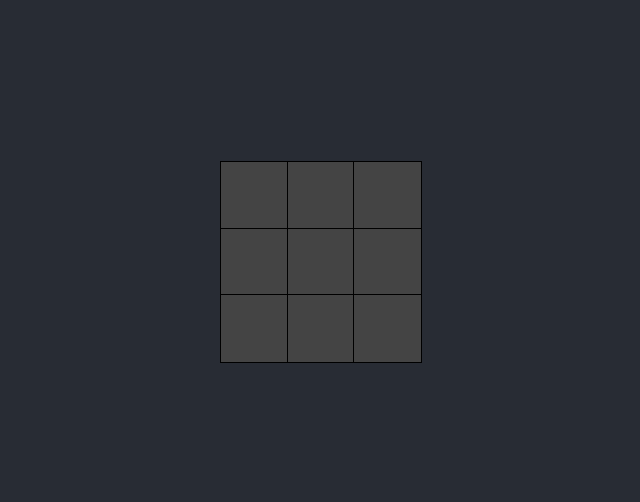
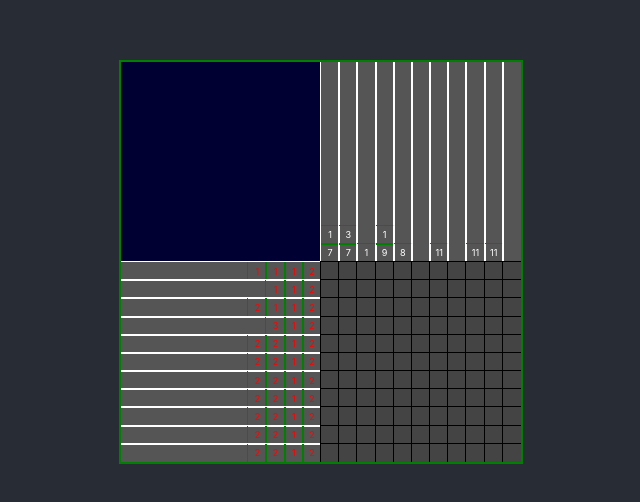
Before and after one commit to FelicianoG/nonogramsdasu, a React (Create React App) app: page / in a window 1280 px wide. Shown: the part 138-640 px from the top of the page, without its empty margins (319-959 px from the left). Built offline with nearby package versions, Linux system fonts and the light colour scheme.

Commit message:
major functionality advances

```diff
--- a/src/App.js
+++ b/src/App.js
@@ -1,11 +1,45 @@
 import "./App.css";
-import Grid from "./components/Grid";
+import Description from "./components/Description";
+import { useState, useEffect } from "react";
+
+const winTest = [
+  [false, true, false, true, false, false, true, false, true, true, false],
+  [false, true, false, false, false, false, true, false, true, true, false],
+  [true, true, false, true, false, false, true, false, true, true, false],
+  [false, false, true, true, true, false, true, false, true, true, false],
+  [true, true, false, true, true, false, true, false, true, true, false],
+  [true, true, false, true, true, false, true, false, true, true, false],
+  [true, true, false, true, true, false, true, false, true, true, false],
+  [true, true, false, true, true, false, true, false, true, true, false],
+  [true, true, false, true, true, false, true, false, true, true, false],
+  [true, true, false, true, true, false, true, false, true, true, false],
+  [true, true, false, true, true, false, true, false, true, true, false],
+];
 
 function App() {
+  const [zoom, setZoom] = useState(200);
+  useEffect(() => {
+    document.addEventListener("keydown", (e) => {
+      switch (e.key) {
+        case "w": {
+          setZoom((prev) => prev + 10);
+          break;
+        }
+        case "s": {
+          setZoom((prev) => prev - 10);
+          break;
+        }
+        default: {
+          return;
+        }
+      }
+    });
+  }, []);
+
   return (
     <div className="App">
       <header className="App-header">
-        <Grid size={200} rowNum={3} columnNum={3}></Grid>
+        <Description size={zoom} winBoard={winTest} />
       </header>
     </div>
   );
--- /dev/null
+++ b/src/components/ColRow.jsx
@@ -0,0 +1,58 @@
+import React from "react";
+import { arrayToBlocks } from "../utils";
+
+export default function ColRow({ size, arr, isCol, columnNum, rowNum }) {
+  console.log(columnNum);
+  console.log(rowNum);
+
+  const divisionSize = isCol ? columnNum : rowNum;
+  console.log(divisionSize);
+
+  const COLROW_STYLES = {
+    backgroundColor: "#555",
+    width: `${size}px`,
+    height: `${size}px`,
+    display: "flex",
+    flexDirection: isCol ? "row" : "column",
+    justifyContent: "center",
+    alignItems: "center",
+  };
+
+  const ROW_STYLES = {
+    outline: "green solid 1px",
+    width: `${size / divisionSize}px`,
+    height: `${size / divisionSize}px`,
+    fontSize: `${(size - 100) / divisionSize}px`,
+    display: "flex",
+    justifyContent: "center",
+    alignItems: "center",
+  };
+
+  return (
+    <div style={COLROW_STYLES}>
+      {arr.map((a, i) => {
+        return (
+          <div
+            key={i}
+            style={{
+              width: "100%",
+              height: "100%",
+              outline: "white solid 1px",
+              flexGrow: 1,
+              display: "flex",
+              flexDirection: !isCol ? "row" : "column",
+              justifyContent: "flex-end",
+              alignItems: "center",
+            }}
+          >
+            {arrayToBlocks(a).map((b, j) => (
+              <div key={j} style={ROW_STYLES}>
+                {b}
+              </div>
+            ))}
+          </div>
+        );
+      })}
+    </div>
+  );
+}
--- /dev/null
+++ b/src/components/Description.jsx
@@ -0,0 +1,72 @@
+import { rowColumnMaker } from "../utils";
+import Grid from "./Grid";
+import ColRow from "./ColRow";
+
+export default function Description({
+  winBoard = [
+    [false, true, false],
+    [false, true, false],
+    [true, true, true],
+  ],
+  size = 200,
+}) {
+  const rowNum = winBoard.length;
+  const columnNum = winBoard[0].length;
+
+  const DESC_STYLES = {
+    backgroundColor: "#003",
+    outline: "2px green solid",
+  };
+
+  const [winRow, winColumn] = rowColumnMaker(winBoard);
+
+  const COLUMN_STYLES = {
+    width: `${size}px`,
+    height: `${size}px`,
+    display: "flex",
+    justifyContent: "center",
+    alignItems: "flex-end",
+  };
+  const ROW_STYLES = {
+    color: "red",
+    width: `${size}px`,
+    height: `${size}px`,
+    display: "flex",
+    justifyContent: "center",
+    alignItems: "center",
+  };
+
+  return (
+    <div style={DESC_STYLES}>
+      <div style={{ display: "flex" }}>
+        <div style={COLUMN_STYLES}></div>
+        <div style={COLUMN_STYLES}>
+          <ColRow
+            size={size}
+            arr={winColumn}
+            isCol={true}
+            rowNum={rowNum}
+            columnNum={columnNum}
+          />
+        </div>
+      </div>
+      <div style={{ display: "flex" }}>
+        <div style={ROW_STYLES}>
+          <ColRow
+            rowNum={rowNum}
+            columnNum={columnNum}
+            size={size}
+            arr={winRow}
+            isCol={false}
+          />
+        </div>
+        <Grid
+          size={size}
+          winBoard={winBoard}
+          rowNum={rowNum}
+          columnNum={columnNum}
+        />
+      </div>
+    </div>
+  );
+}
--- a/src/components/Grid.jsx
+++ b/src/components/Grid.jsx
@@ -3,12 +3,8 @@ import { useState } from "react";
 import arrDenester from "../utils";
 
 export default function Grid({
-  winBoard = [
-    [false, true, false],
-    [false, true, false],
-    [true, true, true],
-  ],
-  size = 400,
+  winBoard,
+  size = 200,
   rowNum = 3,
   columnNum = 3,
 }) {
@@ -16,7 +12,6 @@ export default function Grid({
     display: "flex",
     justifyContent: "center",
     alignItems: "center",
-    backgroundColor: "red",
     flexDirection: "column",
     width: `${size}px`,
     height: `${size}px`,
@@ -43,7 +38,6 @@ export default function Grid({
   function handleRow(row, column) {
     setBoard((prev) => {
       const arr = arrDenester(prev);
-      // arr[row][column] = !prev[row][column];
       arr[row][column] = true;
       return arrDenester([...arr]);
     });
@@ -51,9 +45,6 @@ export default function Grid({
 
   return (
     <>
-      {JSON.stringify(board) === JSON.stringify(winBoard) ? (
-        <h1>You win!</h1>
-      ) : null}
       <div style={GRID_STYLE}>
         {board.map((arr, i) => {
           return (
--- a/src/components/Square.jsx
+++ b/src/components/Square.jsx
@@ -6,7 +6,6 @@ export default function Square({
   row,
   resolution,
 }) {
-  console.log(gridSize / resolution);
   const SQUARE_STYLE = {
     width: `${gridSize / resolution}px`,
     height: `${gridSize / resolution}px`,
--- a/src/index.js
+++ b/src/index.js
@@ -1,14 +1,14 @@
-import React from 'react';
-import ReactDOM from 'react-dom/client';
-import './index.css';
-import App from './App';
-import reportWebVitals from './reportWebVitals';
+import React from "react";
+import ReactDOM from "react-dom/client";
+import "./index.css";
+import App from "./App";
+import reportWebVitals from "./reportWebVitals";
 
-const root = ReactDOM.createRoot(document.getElementById('root'));
+const root = ReactDOM.createRoot(document.getElementById("root"));
 root.render(
-  <React.StrictMode>
-    <App />
-  </React.StrictMode>
+  //<React.StrictMode>
+  <App />
+  //</React.StrictMode>
 );
 
 // If you want to start measuring performance in your app, pass a function
--- a/src/utils.js
+++ b/src/utils.js
@@ -19,3 +19,37 @@ export default function arrDenester(arr) {
   }
   return arr1;
 }
+
+export function rowColumnMaker(arr) {
+  let arry = arrDenester(arr);
+  let arr2 = [];
+  let prov = [];
+  for (let k = 0; k < arry.length; k++) {
+    prov = [];
+
+    for (let i = 0; i < arry.length; i++) {
+      prov.push(arry[i].splice(0, 1)[0]);
+    }
+    arr2.push(prov);
+  }
+  return [arr, arr2];
+}
+
+export function arrayToBlocks(arr) {
+  let newArr = [];
+  let gap = 0;
+  let number = 0;
+  for (let i = 0; i < arr.length; i++) {
+    if (arr[i]) {
+      number++;
+    } else if (i !== 0 && number !== 0) {
+      newArr.push(number);
+      gap = 0;
+      number = 0;
+    }
+  }
+  if (!gap && number !== 0) {
+    newArr.push(number);
+  }
+  return newArr;
+}
```
